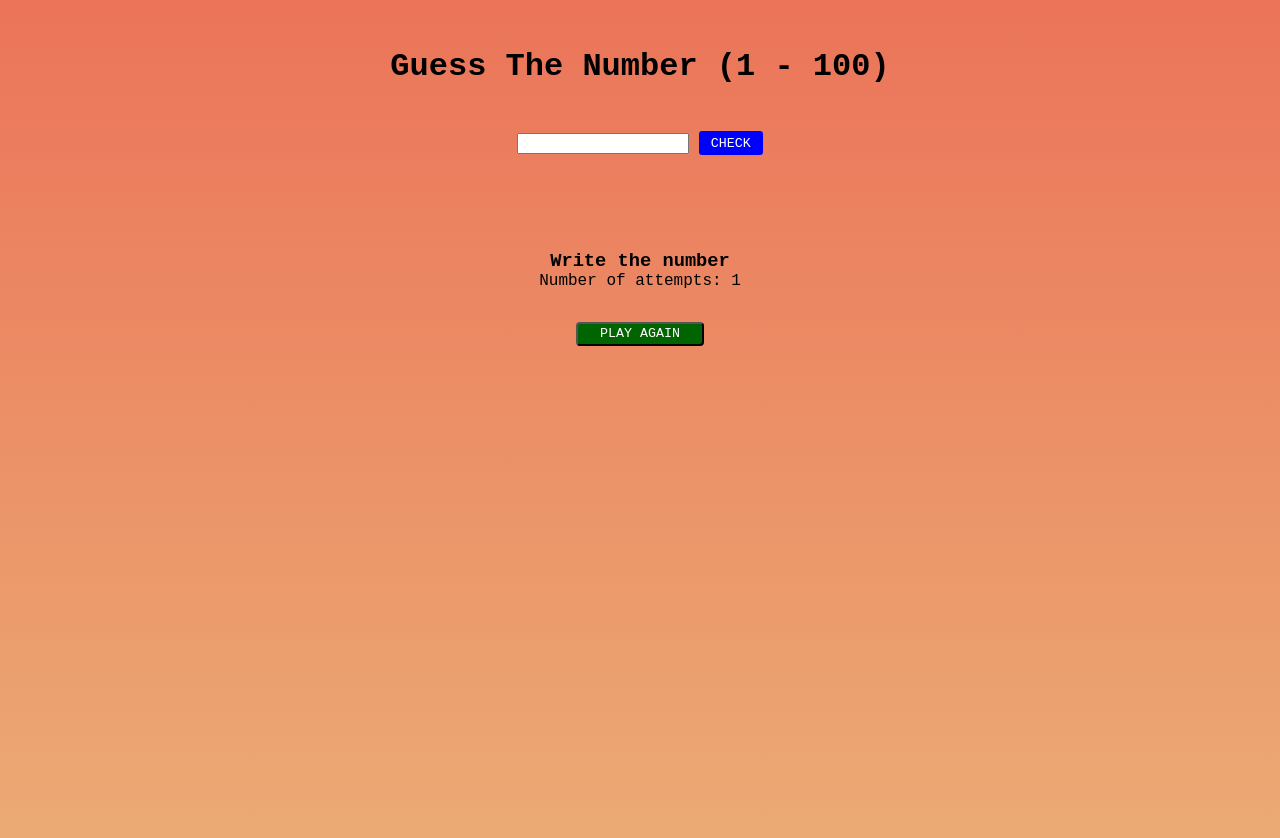
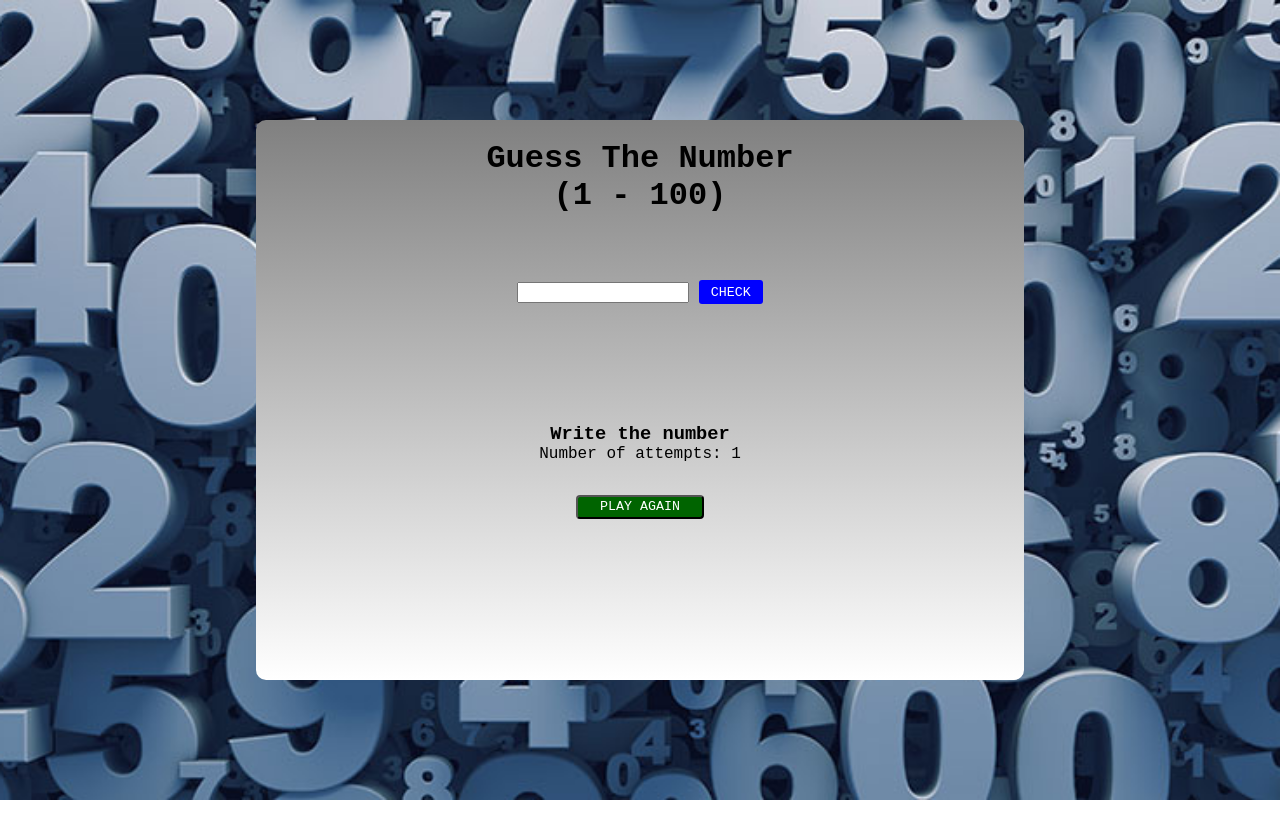
Before and after one commit to pathfinder3446/find_number_game, a plain HTML site: page solution/index.html in a window 1280 px wide. After the commit the page ends 800 px from the top, so only its background shows below. Drawn offline with Linux system fonts and the light colour scheme.

Commit message:
css file updated

```diff
--- a/solution/index.html
+++ b/solution/index.html
@@ -12,7 +12,7 @@
 <body>
     <div class="container">
         <div class="above-section">
-            <h1 class="display-1">Guess The Number (1 - 100)</h1>
+            <h1 class="display-1">Guess The Number <br> (1 - 100)</h1>
             <p class="scale"></p>
         </div>
 
@@ -22,7 +22,7 @@
             <p class="result"></p>
         </div>
 
-        <div class="footer attempts-section">
+        <div class="attempts-section">
             <h3>Write the number</h3>
             <p>Number of attempts: <span class="attempts">1</span></p>
         </div>
--- a/solution/style.css
+++ b/solution/style.css
@@ -8,18 +8,28 @@
 body{
 
     height: 100vh;
-    background: linear-gradient(#EB7459, #EBAB75);
+    background-image: url(./img/numbers.jpg);
+    background-size: cover;
+    background-position: center;
+    background-repeat: no-repeat;
+    display: flex;
+    align-items: center;
 }
 
 .container{
+    background: linear-gradient(gray, white);
     text-align: center;
-    margin-top: 3rem;
-    height: 100vh;
+    margin: auto;
+    height: 70vh;
+    align-items: center;
+    width: 60%;
+    border-radius: 10px;
 
 }
 
 h1{
-    margin-bottom: 2rem;
+    margin: 1rem 0;
+    padding: 4px;
 }
 
 .btn{
@@ -37,7 +47,11 @@ h1{
 }
 
 .guessing{
-    margin-bottom: 5rem;
+    margin: 3rem 0 4rem;
+}
+
+.attempts-section{
+    margin-top: 6.5rem;
 }
 
 .result{
```
Also changed, not shown: solution/img/numbers.jpg (added).
